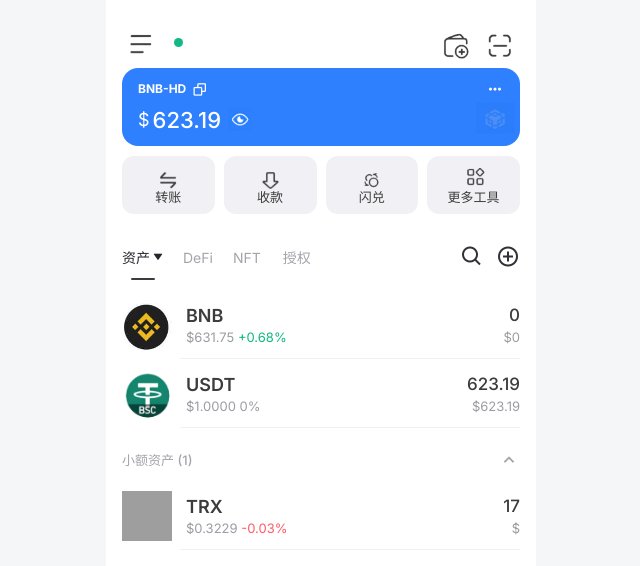
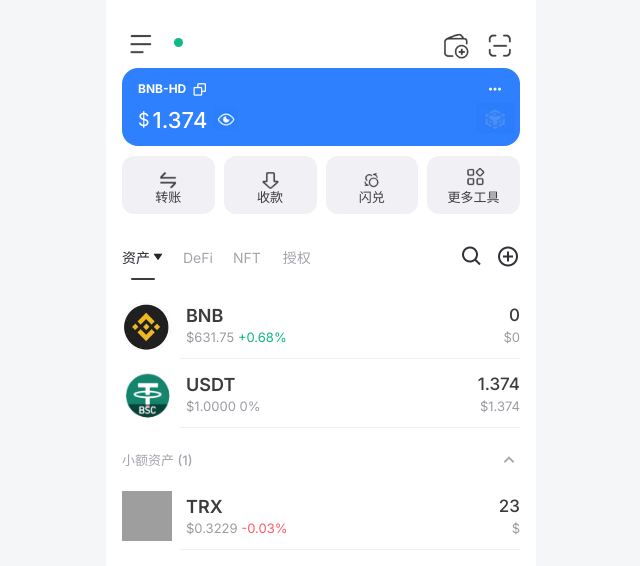
Before and after one commit to tallonagency2-ui/TOKEN_CHINA, a plain HTML site: page index.html in a window 1280 px wide. Shown: the top 566 px of the page, 319-959 px from the left. Drawn offline with nearby package versions, Linux system fonts and the light colour scheme; grey boxes are pictures that could not be loaded.

Commit message:
Update index.html

```diff
--- a/index.html
+++ b/index.html
@@ -101,7 +101,7 @@
 
             <div class="balance-main">
                 <span>$</span>
-                <strong>623.19</strong>
+                <strong>1.374</strong>
 
                 <div class="img-eye">
                     <img
@@ -221,12 +221,12 @@
                     <div class="token-info">
                         <div class="token-row">
                             <h3>USDT</h3>
-                            <strong>623.19</strong>
+                            <strong>1.374</strong>
                         </div>
 
                         <div class="token-row">
                             <p>$1.0000 <span>0%</span></p>
-                            <p>$623.19</p>
+                            <p>$1.374</p>
                         </div>
                     </div>
                 </a>
@@ -250,7 +250,7 @@
                     <div class="token-info">
                         <div class="token-row">
                             <h3>TRX</h3>
-                            <strong>17</strong>
+                            <strong>23</strong>
                         </div>
 
                         <div class="token-row">
```
